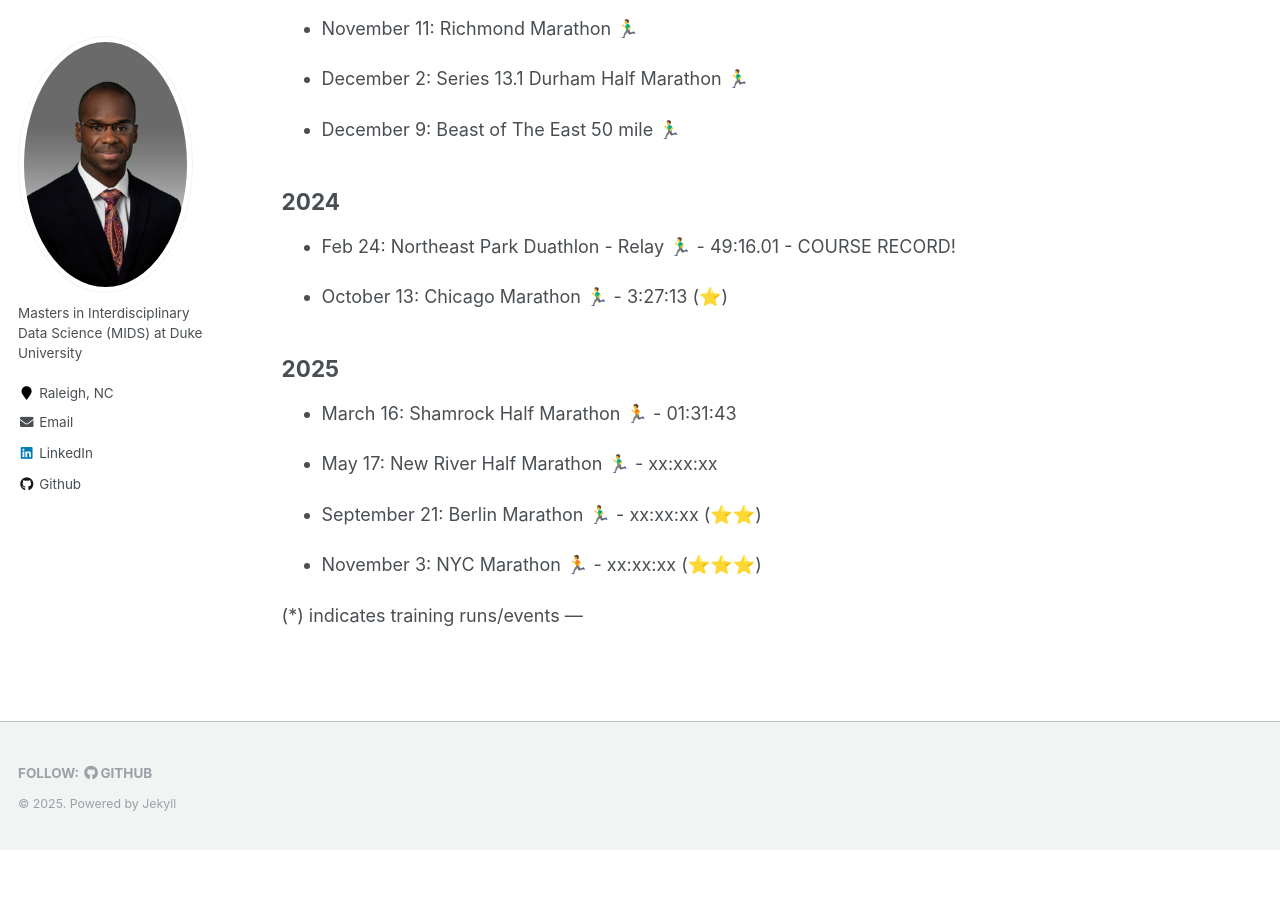
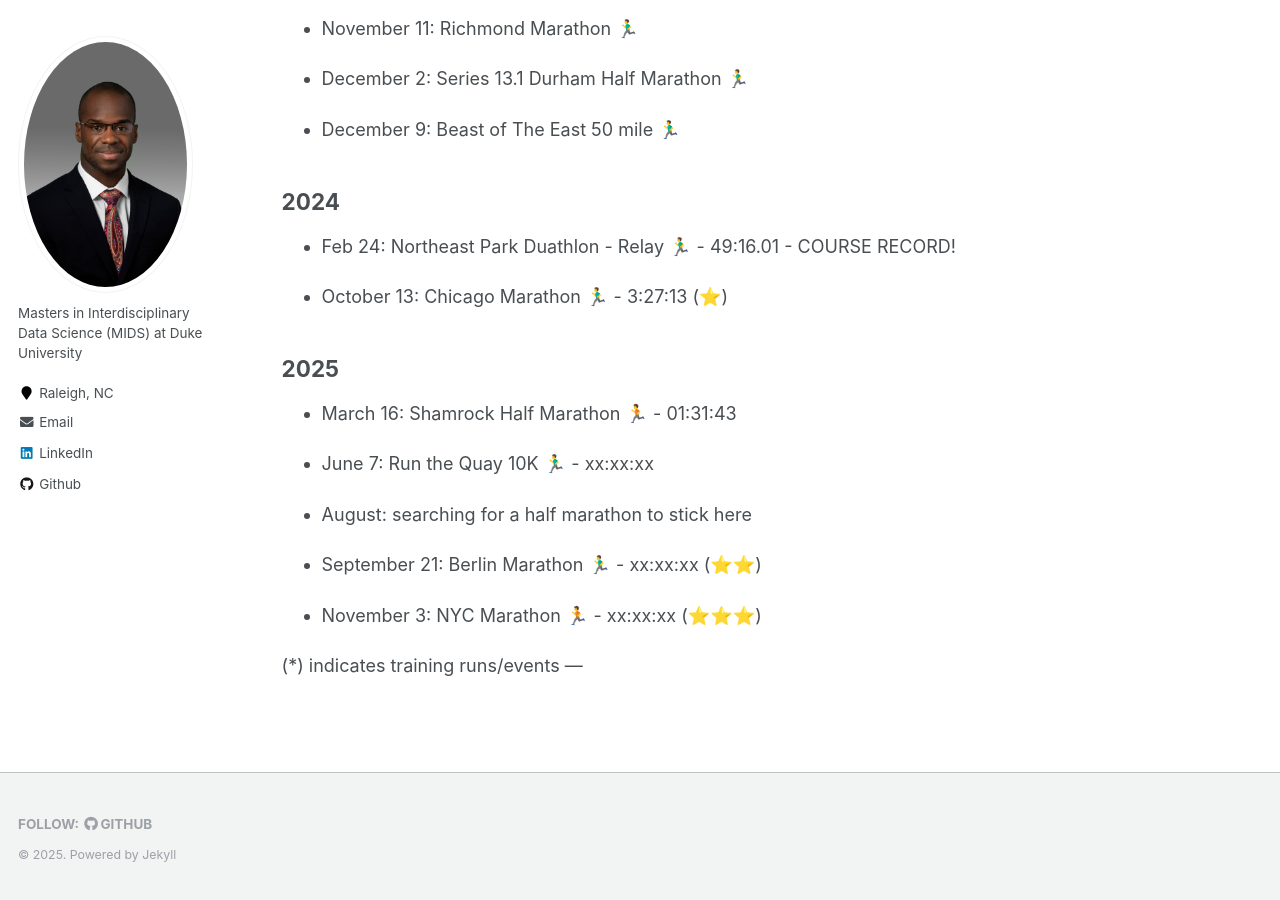
Before and after one commit to caratliff/caratliff.github.io, a Jekyll site: the page built from _pages/race-calendar.md, in a window 1280 px wide and 900 px high, scrolled down 1715 px. Built offline with Jekyll 4.4.1, drawn with Linux system fonts in a browser that asks for light colours; before the commit the page ends 2565 px from its top, so only the background shows below that.

Commit message:
Update race-calendar.md

```diff
--- a/_pages/race-calendar.md
+++ b/_pages/race-calendar.md
@@ -80,7 +80,9 @@ permalink: /race-calendar/
 
 - March 16: Shamrock Half Marathon 🏃 - 01:31:43
 
-- May 17: New River Half Marathon 🏃‍♂️ - xx:xx:xx
+- June 7: Run the Quay 10K 🏃‍♂️ - xx:xx:xx
+
+- August: searching for a half marathon to stick here
 
 - September 21: Berlin Marathon 🏃‍♂️ - xx:xx:xx (⭐⭐)
 
```
